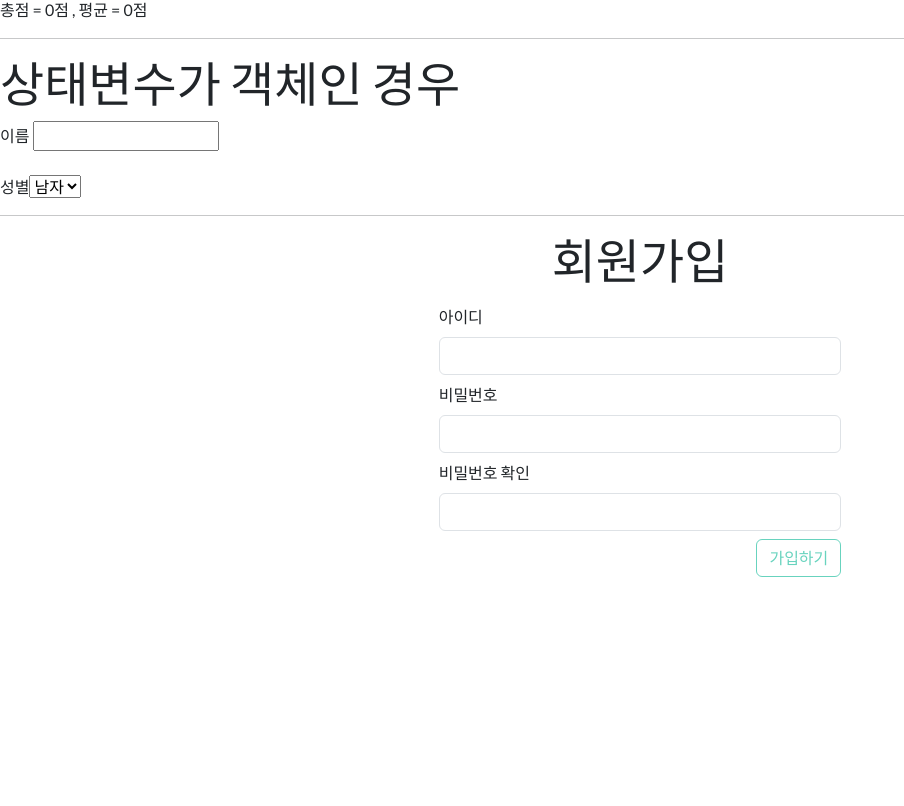
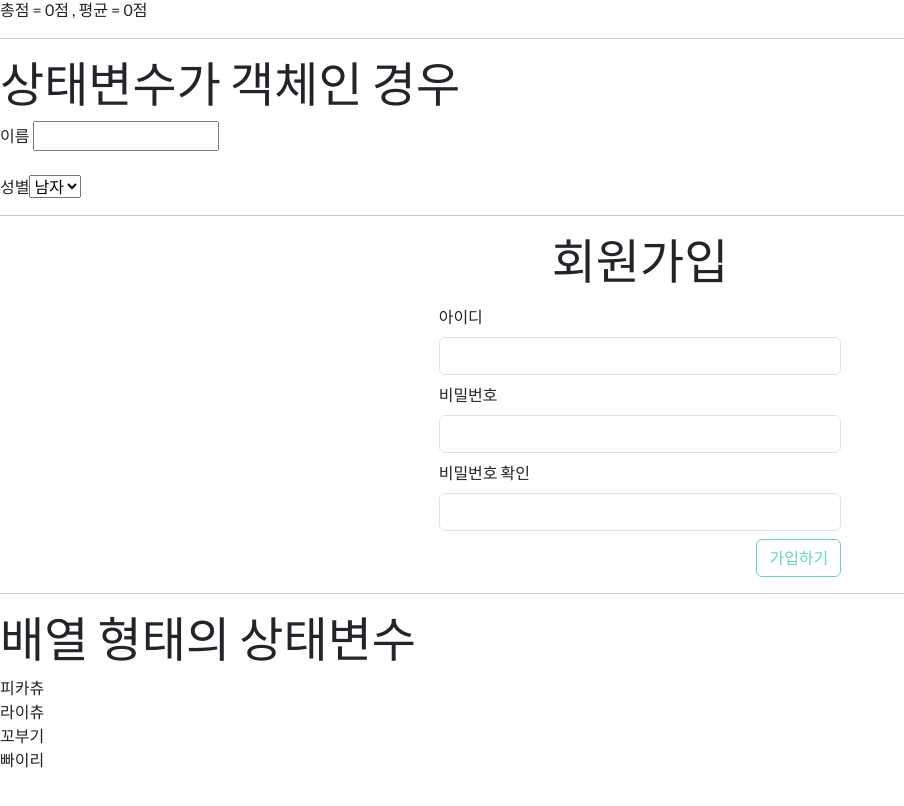
Before and after one commit to wijaemin/kh12-react, a React (Create React App) app in the folder demo03/: page / in a window 1280 px wide. Shown: the part 1469-2275 px from the top of the page, without its empty margins (0-904 px from the left). Before the commit the page ends 2046 px from the top, so only its background shows below. Built offline with nearby package versions, Linux system fonts and the light colour scheme.

Commit message:
배열 데이터 상태변수

```diff
--- a/demo03/src/App.js
+++ b/demo03/src/App.js
@@ -6,6 +6,7 @@
 import Exam05 from './components/Exam05';
 import Exam06 from './components/Exam06';
 import Exam07 from './components/Exam07';
+import Exam08 from './components/Exam08';
 
 function App() {
   return(
@@ -25,7 +26,10 @@
     <Exam06/>
     <hr/>
     <Exam07/>
+    <hr/>
+    <Exam08/>
 
+    <div className="my-5 py-5"></div>
     </>
 
   );
--- /dev/null
+++ b/demo03/src/components/Exam08.js
@@ -0,0 +1,27 @@
+import { useState } from "react";
+
+const Exam08 = ()=>{
+    const [names, setNames] = useState(['피카츄', '라이츄', '꼬부기', '빠이리']);
+
+    //배열 형태의 데이터를 출력할 때는 ES6의 map 함수를 사용한다
+    //- map 함수는 배열의 데이터를 변화시키면서 새로운 배열을 생성하는 명령
+    //- map 함수로 화면을 반복적으로 출력할 때 반드시 반복되는 영역에 key 속성이 있어야 한다
+    //- key 속성은 반드시 유일해야 한다(백엔드에서 데이터를 가져오면 PK를 사용)
+    //- 도저히 사용할 값이 없다면 map에 두번째 매개변수인 index를 사용
+
+    return(
+        <>
+            <h1>배열 형태의 상태변수</h1>
+
+            {/* {names.map(name=><div>{name}</div>)} */}
+            {names.map((name, index)=>(
+                <>
+                    <div key={index}>{name}</div>
+                </>
+            ))}
+        </>
+
+    );
+};
+
+export default Exam08;
```
